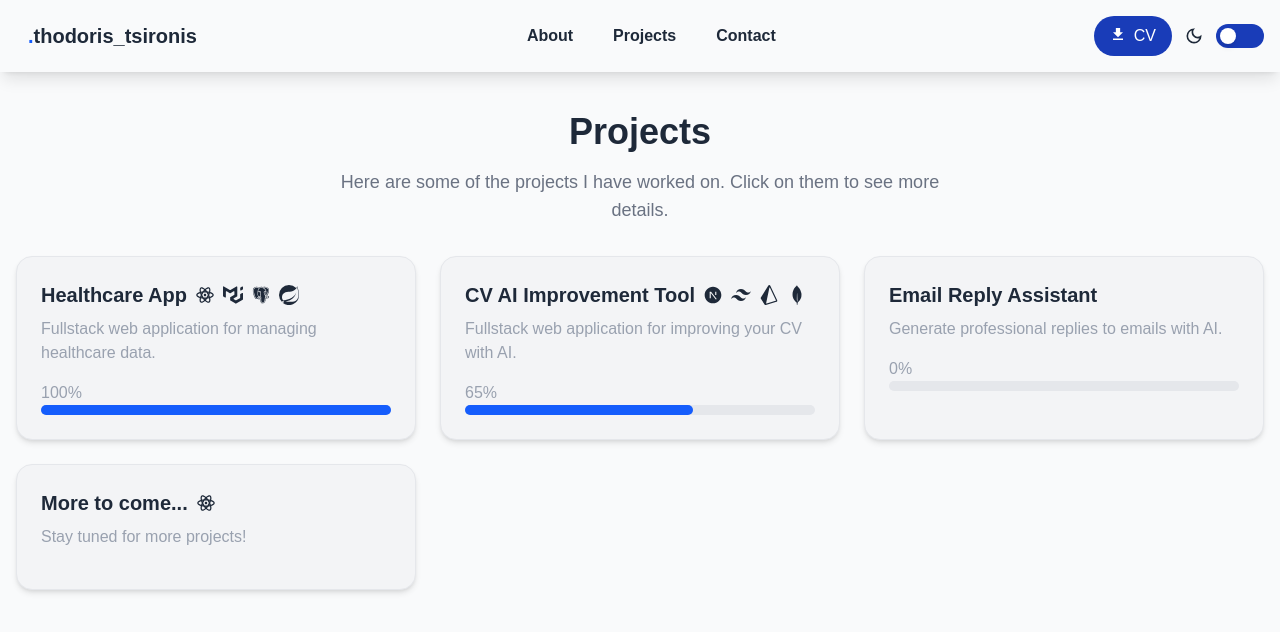
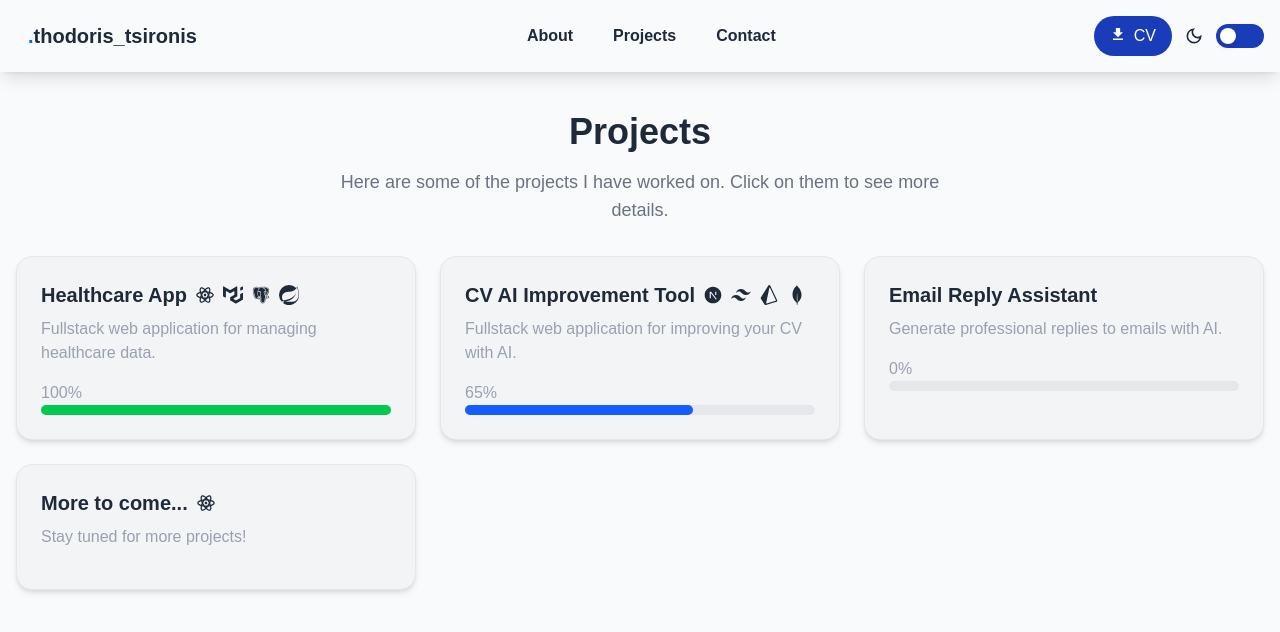
Before and after one commit to tsiro66/Portfolio, a React (Vite) app: page /projects in a window 1280 px wide. Shown: the top 632 px of the page. Built offline with nearby package versions, Linux system fonts and the light colour scheme; a web font is replaced by a local one.

Commit message:
Progress bar is green if progress is 100%

```diff
--- a/src/components/Projects/Card.tsx
+++ b/src/components/Projects/Card.tsx
@@ -16,24 +16,26 @@ const DemoCard: React.FC<DemoCardProps> = ({
   return (
     <>
       <div
-        className="bg-gray-100 dark:bg-gray-800 rounded-2xl p-6 flex flex-col border border-gray-200 dark:border-gray-700
-      transition-all transform duration-300 hover:scale-105 cursor-pointer shadow-md hover:shadow-lg "
+        className='bg-gray-100 dark:bg-gray-800 rounded-2xl p-6 flex flex-col border border-gray-200 dark:border-gray-700
+      transition-all transform duration-300 hover:scale-105 cursor-pointer shadow-md hover:shadow-lg '
         onClick={() => {
           if (link) {
             window.open(link, "_blank");
           }
         }}
       >
-        <h2 className="flex items-center text-xl font-bold gap-2 mb-2">
+        <h2 className='flex items-center text-xl font-bold gap-2 mb-2'>
           {title} {techstack}
         </h2>
-        <p className="text-gray-400 dark:text-gray-300 mb-4">{description}</p>
+        <p className='text-gray-400 dark:text-gray-300 mb-4'>{description}</p>
         {progress && (
           <>
-            <p className="text-gray-400 dark:text-gray-300">{progress}</p>
-            <div className="w-full bg-gray-200 rounded-full h-2.5 dark:bg-gray-700">
+            <p className='text-gray-400 dark:text-gray-300'>{progress}</p>
+            <div className='w-full bg-gray-200 rounded-full h-2.5 dark:bg-gray-700'>
               <div
-                className="bg-blue-600 h-2.5 rounded-full"
+                className={`h-2.5 rounded-full ${
+                  progress === "100%" ? "bg-green-500" : "bg-blue-600"
+                }`}
                 style={{ width: progress }}
               ></div>
             </div>
```
